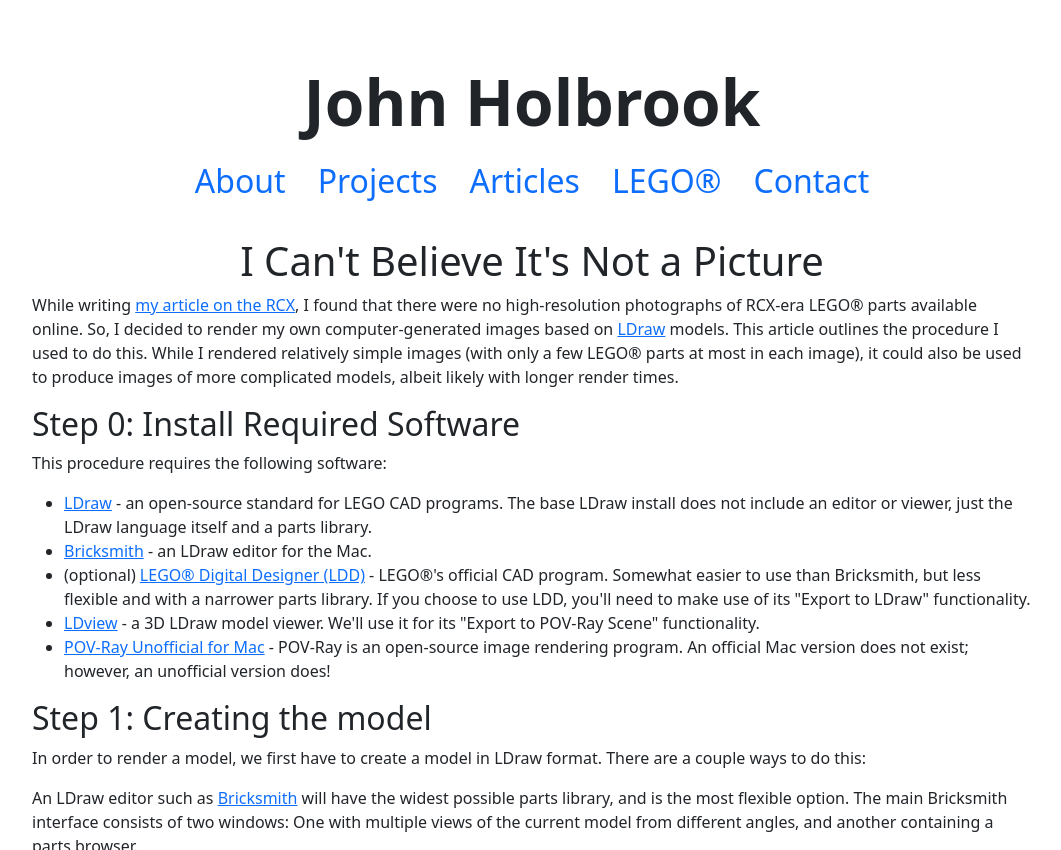
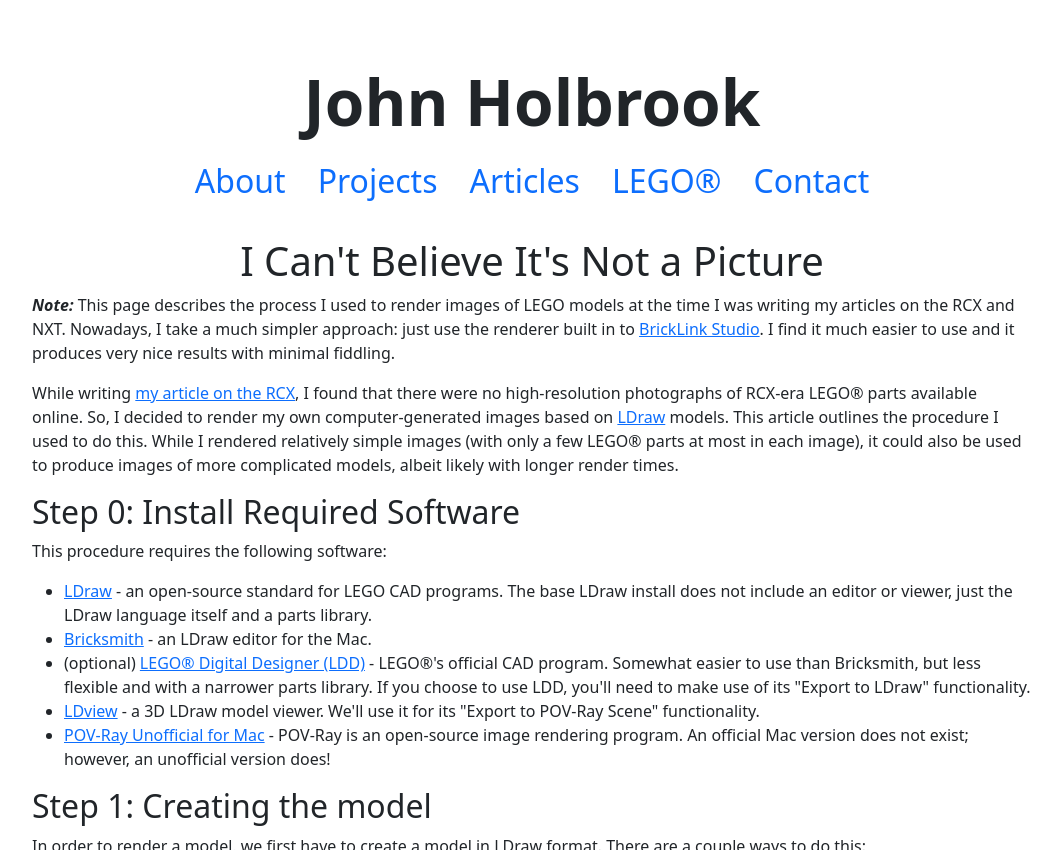
Before and after one commit to johnholbrook/dhmmjoph.github.io, a Jekyll site: the page built from _posts/2017-08-06-lego_model_render.html, in a window 1280 px wide and 900 px high, cut to the strip 0-850 px from the top of the window. Shown: the whole strip, without its empty margins (108-1169 px from the left). Built offline with Jekyll 4.4.1, drawn with Linux system fonts in a browser that asks for light colours.

Commit message:
Add note to lego model render page

```diff
--- a/_posts/2017-08-06-lego_model_render.html
+++ b/_posts/2017-08-06-lego_model_render.html
@@ -7,7 +7,14 @@
 ---
 
 <p>
-	While writing <a href="{{site.url}}/edu/2017/05/03/RCX_guide.html">my article on the RCX</a>, I found that there
+	<span class="fw-bold fst-italic">Note:</span> This page describes the process I used to render images of LEGO
+	models at the time I was writing my articles on the RCX and NXT. Nowadays, I take a much simpler approach: just use the
+	renderer built in to <a href="https://www.bricklink.com/v3/studio/download.page">BrickLink Studio</a>. I find it much
+	easier to use and it produces very nice results with minimal fiddling.
+</p>
+
+<p>
+	While writing <a href="{{site.url}}/RCX_guide.html">my article on the RCX</a>, I found that there
 	were no high-resolution photographs of RCX-era LEGO&reg; parts available online. So, I decided to render my own
 	computer-generated images based on <a href="http://ldraw.org/">LDraw</a> models. This article outlines the procedure
 	I used to do this. While I rendered relatively simple images (with only a few LEGO&reg; parts at most in
```
